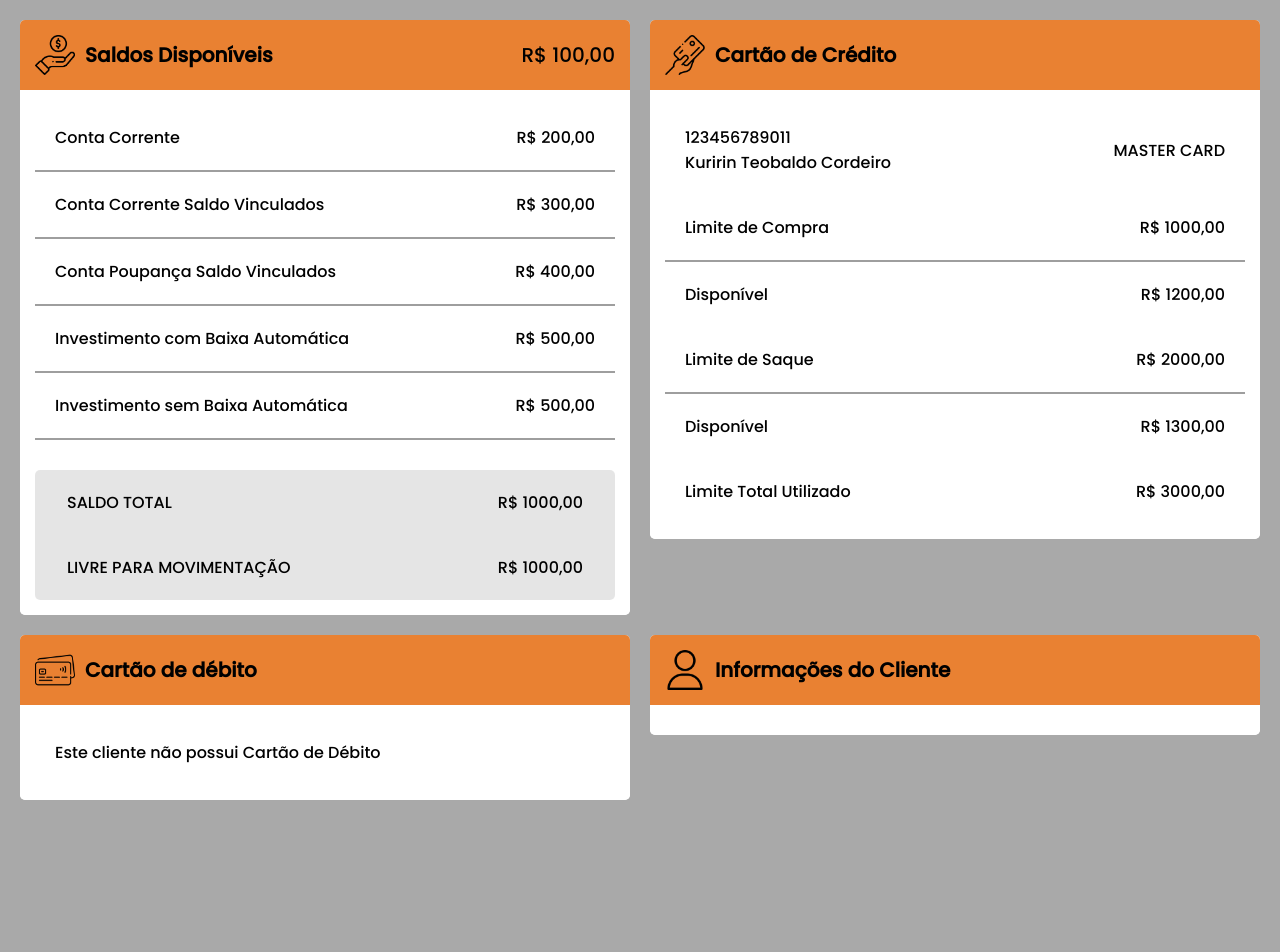
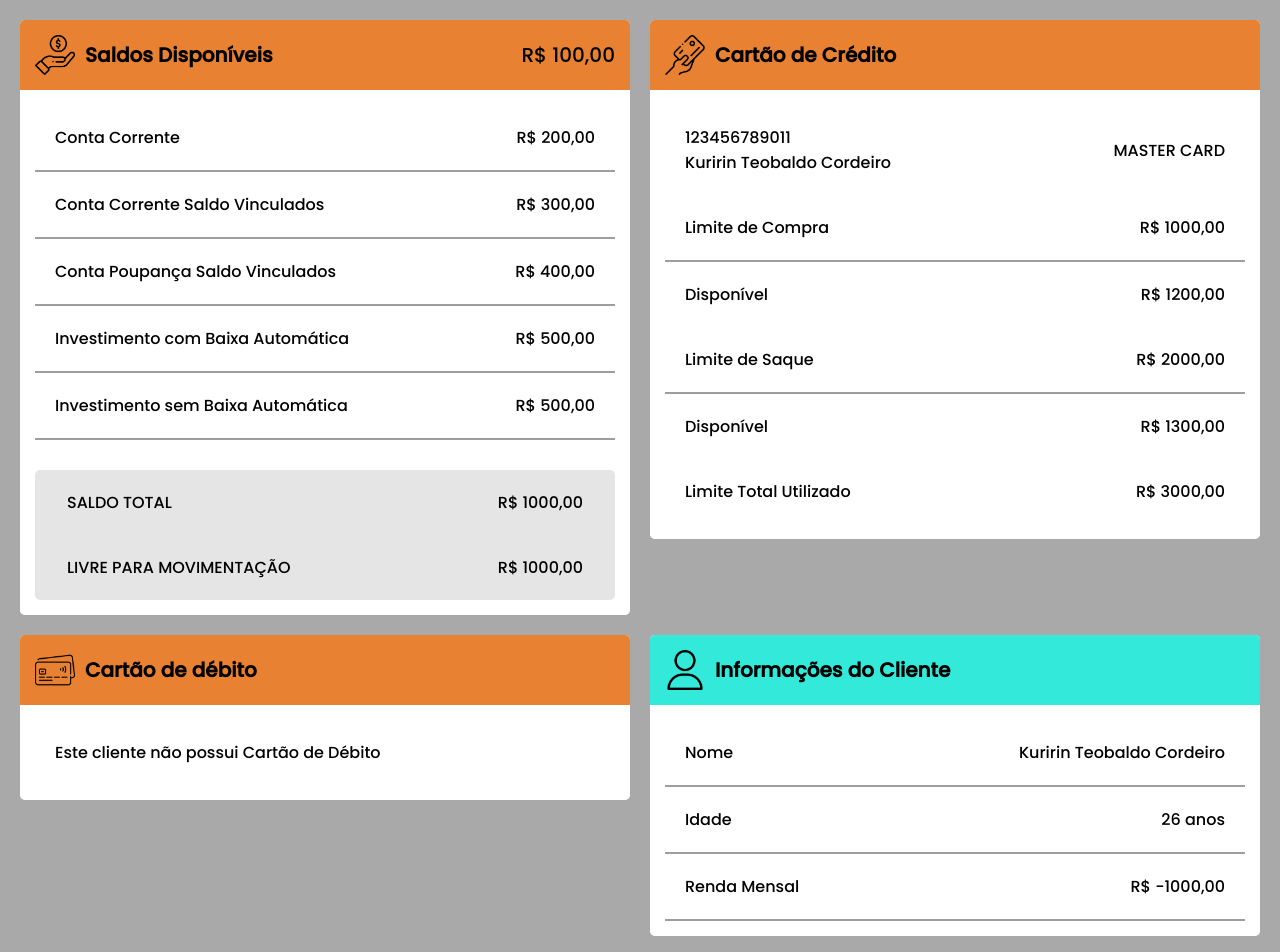
Before and after one commit to thiago-desenv/layout-cards-base-angular, an Angular app: page / in a window 1280 px wide. Shown: the top 952 px of the page. Before the commit the page ends 820 px from the top, so only its background shows below. Built offline with nearby package versions, Linux system fonts and the light colour scheme.

Commit message:
Criado a estrutura de cliente-infos-card

```diff
--- a/src/app/app.component.html
+++ b/src/app/app.component.html
@@ -61,7 +61,13 @@
     <div class="client-infos-card">
       <app-card
         [cardImage]="'../assets/icons/icon-client.png'"
-        [cardTitle]="'Informações do Cliente'">
+        [cardTitle]="'Informações do Cliente'"
+        [cardStyle]="'#32e9da'">
+
+        <div class="content-item divider" *ngFor="let item of clientInfosItems">
+          <p>{{ item.label }}</p>
+          <p>{{ item.amount }}</p>
+        </div>
       </app-card>
     </div>
   </div>
--- a/src/app/app.component.ts
+++ b/src/app/app.component.ts
@@ -26,6 +26,12 @@ export class AppComponent {
     { label: 'Limite Total Utilizado', amount: 'R$ 3000,00'},
   ];
 
+  clientInfosItems = [
+    { label: 'Nome', amount: 'Kuririn Teobaldo Cordeiro' },
+    { label: 'Idade', amount: '26 anos' },
+    { label: 'Renda Mensal', amount: 'R$ -1000,00' },
+  ];
+
   isDivider(index: number, last: boolean) {
     return (index + 1) % 2 === 0 && !last;
   }
--- a/src/app/card/card.component.html
+++ b/src/app/card/card.component.html
@@ -1,5 +1,5 @@
 <div class="card">
-  <div class="card__header">
+  <div class="card__header" [style.background-color]="cardStyle">
     <div class="card__header-title">
       <img class="card__header-icon" src="{{ cardImage }}">
       <h1>{{ cardTitle }}</h1>
--- a/src/app/card/card.component.scss
+++ b/src/app/card/card.component.scss
@@ -6,7 +6,6 @@
 
   &__header {
     padding: 15px;
-    background-color: rgb(233, 129, 50);
     display: flex;
     align-items: center;
 
@@ -36,14 +35,4 @@
     border-bottom-right-radius: 5px;
     background-color: white;
   }
-
-  // &__content-item {
-  //   display: flex;
-  //   align-items: center;
-  //   padding: 20px;
-
-  //   > p:first-of-type {
-  //     margin-right: auto;
-  //   }
-  // }
 }
--- a/src/app/card/card.component.ts
+++ b/src/app/card/card.component.ts
@@ -10,6 +10,8 @@ export class CardComponent {
   @Input({ required: true }) cardTitle: string = '';
   @Input() cardTitleValue: string = '';
 
+  @Input() cardStyle: string = 'rgb(233, 129, 50)';
+
   @Input() cardLabel: string = '';
   @Input() cardAmount: string = '';
 }
```
